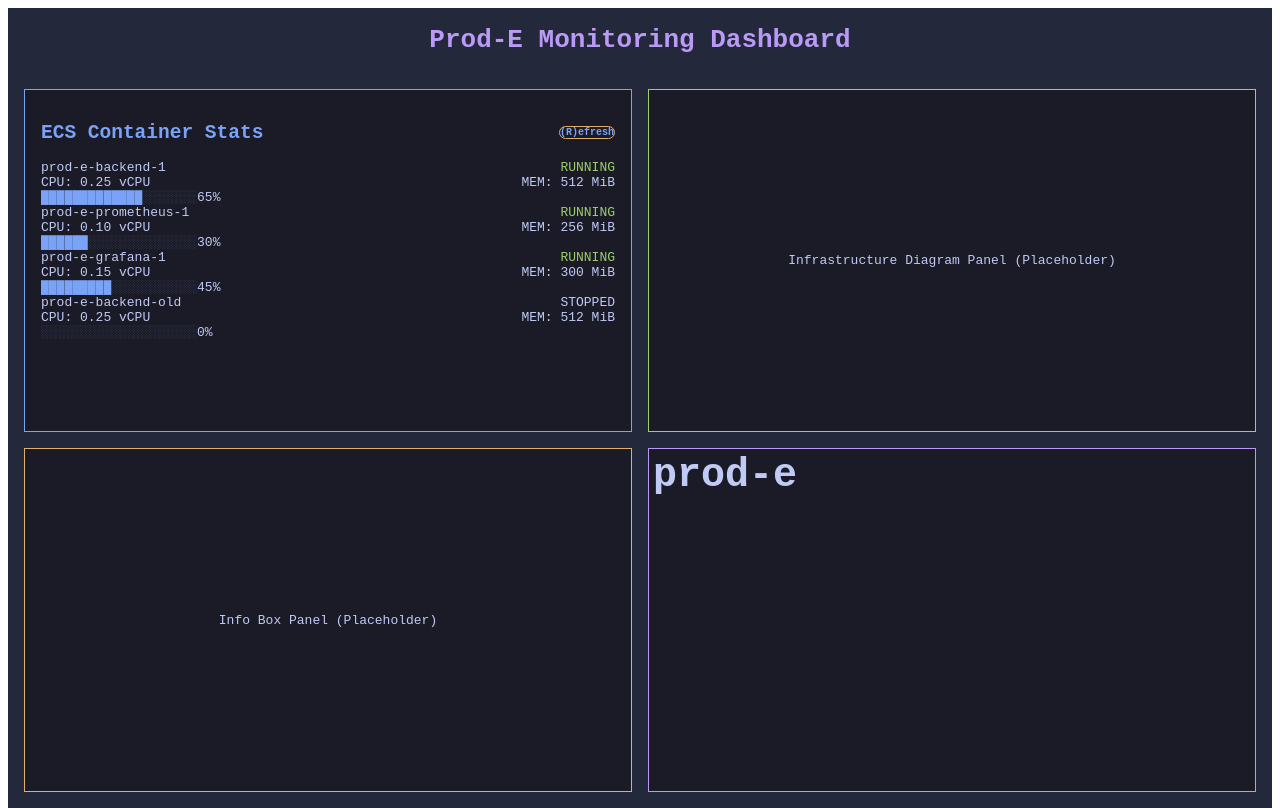
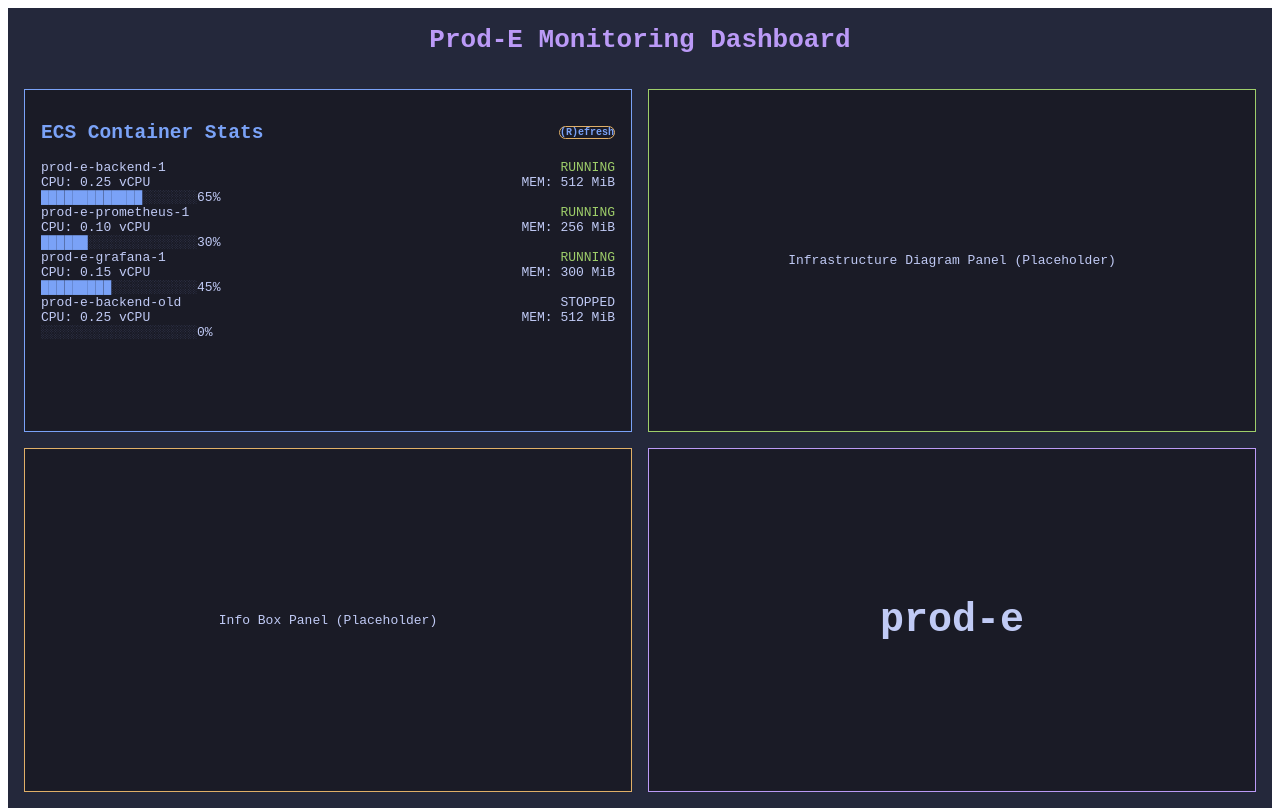
Before and after one commit to walt-port/prod-e, a React (Vite) app in the folder frontend/: page / in a window 1280 px wide. Built offline with nearby package versions, Linux system fonts and the light colour scheme; a web font is replaced by a local one.

Commit message:
feat(logo): Center logo text with correct size/weight

```diff
--- a/frontend/src/index.css
+++ b/frontend/src/index.css
@@ -27,33 +27,4 @@
   /* Add any other global base styles here */
 }
 
-/* Custom styles for AnimatedLogo */
-.logo::before {
-  content: '';
-  position: absolute;
-  /* Simplified positioning for testing */
-  top: 0;
-  left: 0;
-  right: 0;
-  bottom: 0;
-  /* Simplified background for testing */
-  background: red;
-  /* animation: rotate 4s linear infinite; */ /* Temporarily disable animation */
-  z-index: -1; /* Place behind the text */
-  /* border-radius: 8px; */ /* Temporarily disable rounding */
-}
-
-/* Temporarily comment out keyframes */
-/*
-@keyframes rotate {
-  0% { transform: rotate(0deg); }
-  100% { transform: rotate(360deg); }
-}
-*/
-
-/* Ensure the parent container allows the pseudo-element to be visible */
-.logo {
-  position: relative; /* Needed for absolute positioning of ::before */
-  /* Add some padding so the gradient isn't cut off */
-  padding: 0.25rem;
-}
+/* Removed non-working custom styles for AnimatedLogo */
--- a/frontend/src/pages/Dashboard.tsx
+++ b/frontend/src/pages/Dashboard.tsx
@@ -33,8 +33,8 @@
             </div>
           </div>
 
-          {/* Panel 4: Remove Centering Styles Again for Testing */}
-          <div className="border border-[#bb9af7] rounded-lg overflow-hidden shadow-lg bg-[#1a1b26]">
+          {/* Panel 4: Restore Original Wrapper Styles */}
+          <div className="border border-[#bb9af7] rounded-lg overflow-hidden shadow-lg bg-[#1a1b26] flex items-center justify-center">
             {/* Component instance */}
             <AnimatedLogo />
           </div>
```
